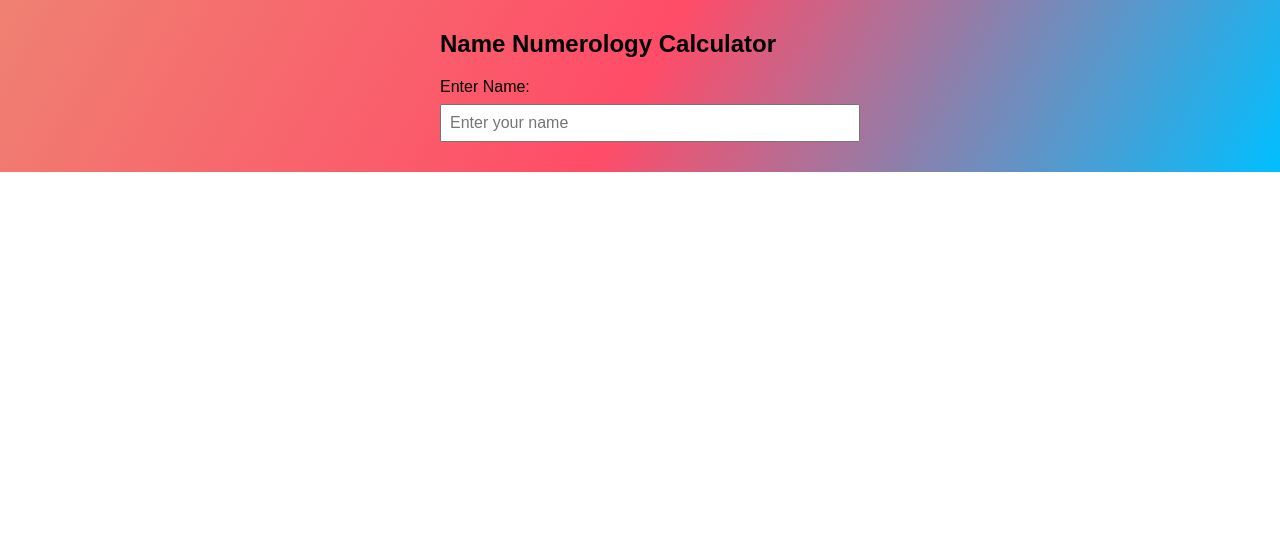
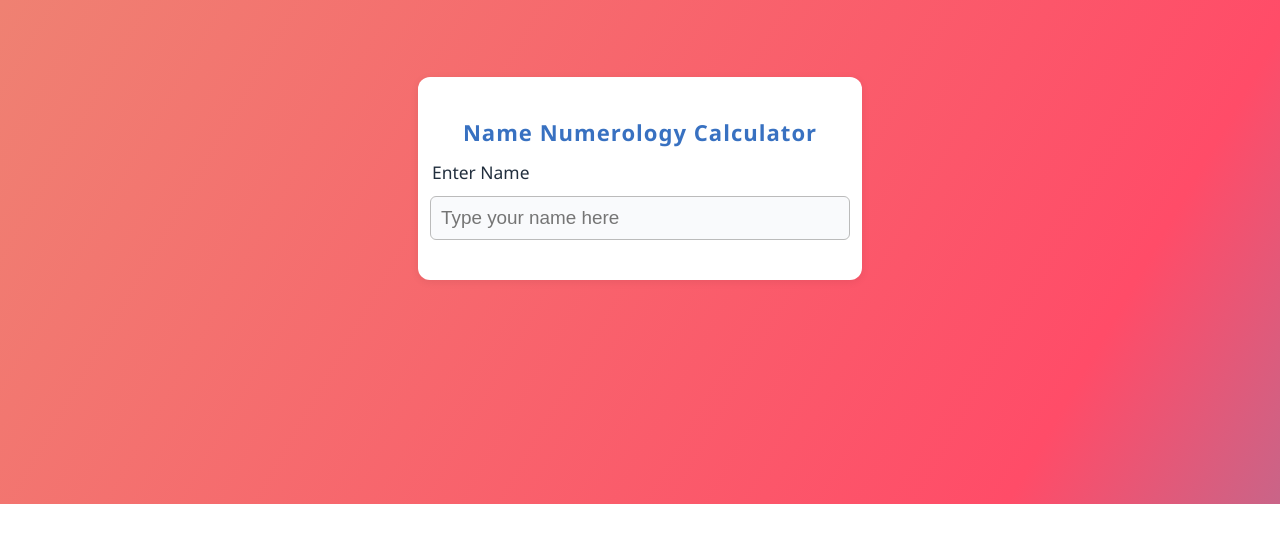
Before and after one commit to RHaritej/Name-Numerology-Calculator, a plain HTML site: page index.html in a window 1280 px wide. Drawn offline with Linux system fonts and the light colour scheme.

Commit message:
Update index.html

```diff
--- a/index.html
+++ b/index.html
@@ -3,35 +3,80 @@
 <head>
   <meta charset="UTF-8">
   <title>Name Value Calculator</title>
+  <meta name="viewport" content="width=device-width, initial-scale=1">
   <style>
-    body { font-family: sans-serif; margin: 30px; }
-    .container { max-width: 400px; margin: auto; }
-    label { display: block; margin-bottom: 8px; }
-    input[type="text"] { width: 100%; padding: 8px; font-size: 1em; }
-    .result { margin-top: 18px; font-size: 1.2em; color: #006600; }
-    body{
+    body {
+      background: #f8fafc;
+      margin: 0;
+      padding: 0;
+      font-family: 'Segoe UI', Arial, sans-serif;}
+      body{
      background: linear-gradient(300deg, #00bfff, #ff4c68, #ef8172);
      background-size: 180% 180%;
      animation: gradient-animation 18s ease infinite;
-     background-repeat: no-repeat;
-     background-size: cover;
-    @media (max-width:600px ){
-           .container{
-            max-width: 480px;
+     background-repeat: no-repeat;}
+    .container {
+      max-width: 420px;
+      margin: 0 auto;
+      background: #fff;
+      border-radius: 12px;
+      box-shadow: 0 2px 8px rgba(0,0,0,0.07);
+      padding: 22px 12px 18px 12px;
+      margin-top: 6vw;
     }
-
-
+    h2 {
+      font-size: 1.38em;
+      margin-bottom: 0.6em;
+      text-align: center;
+      color: #3871c1;
+      letter-spacing: 1px;
+    }
+    label, .result {
+      font-size: 1.09em;
+      display: block;
+      margin-bottom: 0.65em;
+      margin-left: 2px;
+      color: #222f3e;
+    }
+    input[type="text"] {
+      display: block;
+      width: 100%;
+      font-size: 1.18em;
+      padding: 10px;
+      border-radius: 6px;
+      border: 1px solid #bbb;
+      margin-bottom: 1.2em;
+      box-sizing: border-box;
+      background: #f9fafc;
+      color: #17445e;
+    }
+    .breakdown {
+      font-size: 0.97em;
+      color: #555b6e;
+      word-break: break-all;
+      margin-top: 4px;
+    }
+    @media (max-width: 480px) {
+      .container {
+        max-width: 99vw;
+        padding: 16px 5vw 14px 5vw;
+        margin-top: 8vw;
+      }
+      h2 { font-size: 1.11em; }
+      input[type="text"] { font-size: 1em; }
+      .result, .breakdown { font-size: 0.98em; }
+    }
   </style>
 </head>
 <body>
-  <div class="container" >
+  <div class="container">
     <h2>Name Numerology Calculator</h2>
-    <label for="nameInput">Enter Name:</label>
-    <input type="text" id="nameInput" placeholder="Enter your name" />
+    <label for="nameInput">Enter Name</label>
+    <input type="text" id="nameInput" placeholder="Type your name here" autocomplete="off" />
     <div class="result" id="result"></div>
+    <div class="breakdown" id="breakdown"></div>
   </div>
   <script>
-    // Letter to value mapping
     const letterValues = {
       A:1, I:1, J:1, Q:1, Y:1,
       B:2, K:2, R:2,
@@ -46,15 +91,15 @@
     document.getElementById('nameInput').addEventListener('input', function() {
       const name = this.value.toUpperCase();
       let sum = 0;
-      let breakdown = '';
+      let breakdownArr = [];
       for (let char of name) {
         if (letterValues[char]) {
           sum += letterValues[char];
-          breakdown += char + '(' + letterValues[char] + ') ';
+          breakdownArr.push(char + '(' + letterValues[char] + ')');
         }
       }
-      document.getElementById('result').textContent =
-        name ? `Sum: ${sum}   [${breakdown.trim()}]` : '';
+      document.getElementById('result').textContent = name ? `Sum: ${sum}` : '';
+      document.getElementById('breakdown').textContent = name ? breakdownArr.join(' ') : '';
     });
   </script>
 </body>
```
